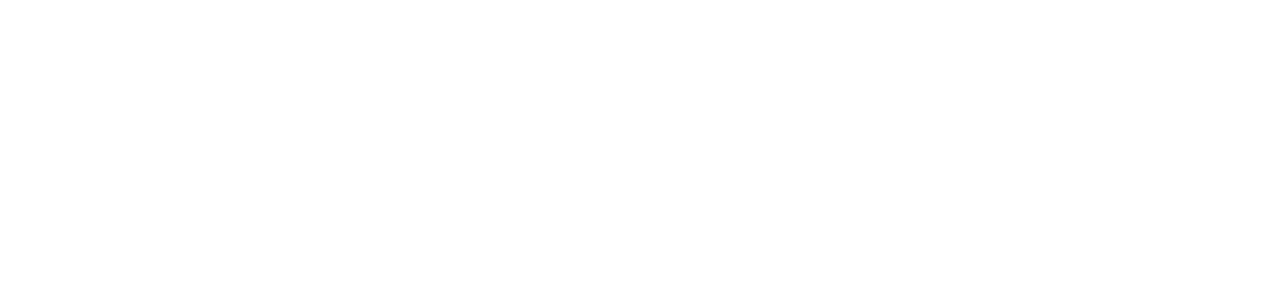
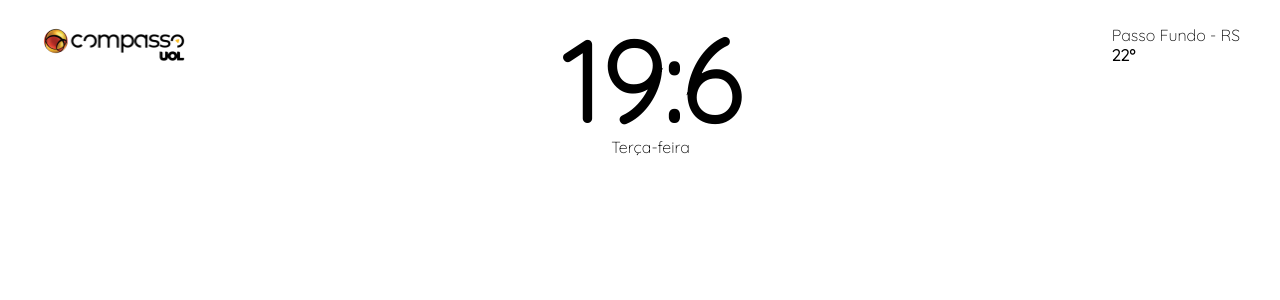
Before and after one commit to murilocasagrande/compass-keepalive, a React (Create React App) app: page /home in a window 1280 px wide. Shown: the top 300 px of the page. Built offline with nearby package versions, Linux system fonts and the light colour scheme.

Commit message:
Home page created

```diff
--- a/src/App.css
+++ b/src/App.css
@@ -1,4 +1,4 @@
-.App {
+/* .App {
   text-align: center;
 }
 
@@ -35,4 +35,4 @@
   to {
     transform: rotate(360deg);
   }
-}
+} */
--- /dev/null
+++ b/src/enums/weekDay.tsx
@@ -0,0 +1,12 @@
+enum WeekDay {
+  'Domingo' = 0 as any,
+  'Segunda-feira' = 1 as any,
+  'Terça-feira' = 2 as any,
+  'Quarta-feira' = 3 as any,
+  'Quinta-feira' = 4 as any,
+  'Sexta-feira' = 5 as any,
+  'Sábado' = 6 as any
+
+}
+
+export default WeekDay;
--- a/src/pages/Home/index.tsx
+++ b/src/pages/Home/index.tsx
@@ -1,13 +1,41 @@
 import styled from 'styled-components';
+import WeekDay from 'enums/weekDay';
 
 const HomeHeader = styled.header`
+  display: flex;
+  justify-content: space-between;
   height: 30.28%;
+  margin: 25px 40px 0 40px;
+`
+const HeaderLogo = styled.img`
+  max-height: 42.75px;
+`
+const HeaderClock = styled.div`
+  text-align: center;
+  h1 {
+    font-size: 7rem;
+    line-height: 7rem;
+  }
+  p{}
+`
+const HeaderWeather = styled.div`
 `
 
 const Home = () => {
+  let currentDate = new Date();
   return (
     <>
-      <HomeHeader />
+      <HomeHeader>
+        <HeaderLogo src='images/compasso-logo-dark.png' />
+        <HeaderClock>
+          <h1>{`${currentDate.getHours()}:${currentDate.getMinutes()}`}</h1>
+          <p>{`${WeekDay[currentDate.getDay()]}`}</p>
+        </HeaderClock>
+        <HeaderWeather>
+          <p>Passo Fundo - RS</p>
+          <h1>22º</h1>
+        </HeaderWeather>
+      </HomeHeader>
     </>
   )
 }
--- a/src/pages/Login/index.tsx
+++ b/src/pages/Login/index.tsx
@@ -37,6 +37,7 @@
   width: 50vw;
   background: url('images/login-bkgd.png');
   background-size: cover;
+  text-align: center;
 `
 const InputContainer = styled.div`
   margin-top: 8.205%;
```
Also changed, not shown: public/images/compasso-logo-dark.png (added).
